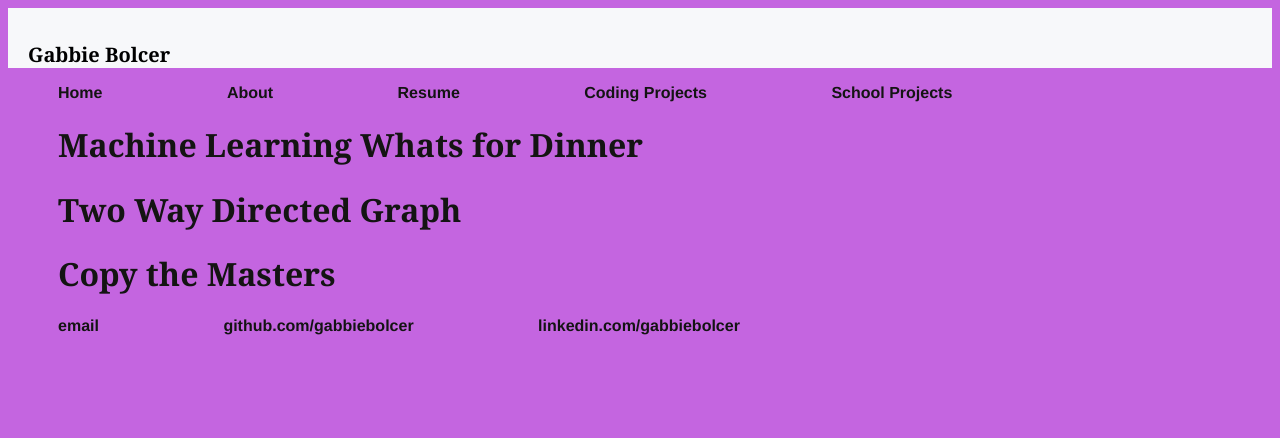
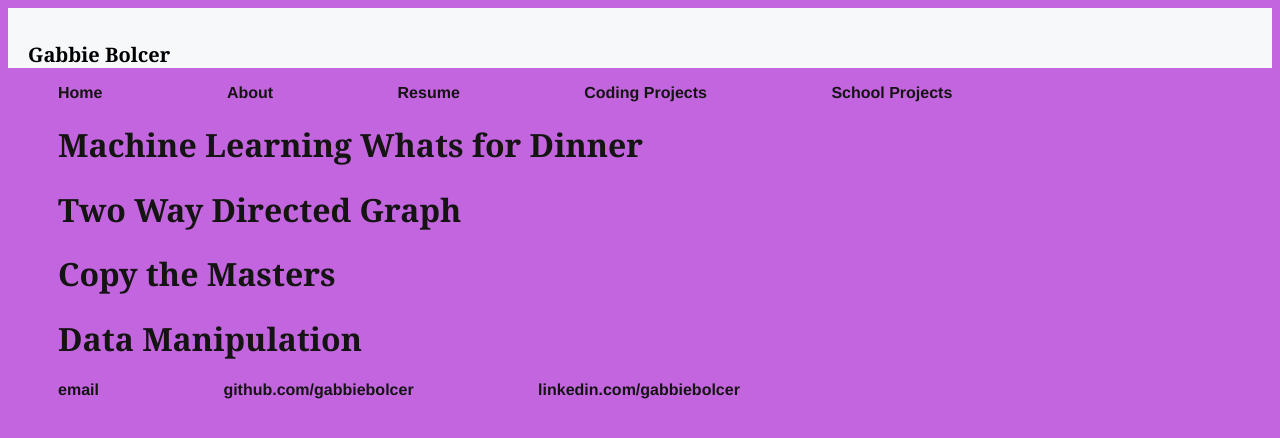
Before and after one commit to gabbiebolcer/gabbiebolcer.github.io, a Jekyll site: the page built from coding projects/index.md, in a window 1280 px wide. Shown: the top 438 px of the page. Built offline with Jekyll 4.4.1, drawn with Linux system fonts in a browser that asks for light colours; our own code applies the rules of GitHub Pages for plain Markdown files.

Commit message:
Update index.md

```diff
--- a/coding projects/index.md
+++ b/coding projects/index.md
@@ -3,3 +3,5 @@
 # [Two Way Directed Graph](https://gabbiebolcer.github.io/coding%20projects/TwoWayDirectedGraph.html)
 
 # [Copy the Masters](https://gabbiebolcer.github.io/coding%20projects/copy_the_masters.html)
+
+# [Data Manipulation](https://gabbiebolcer.github.io/coding%20projects/data_manipulation.html)
```
